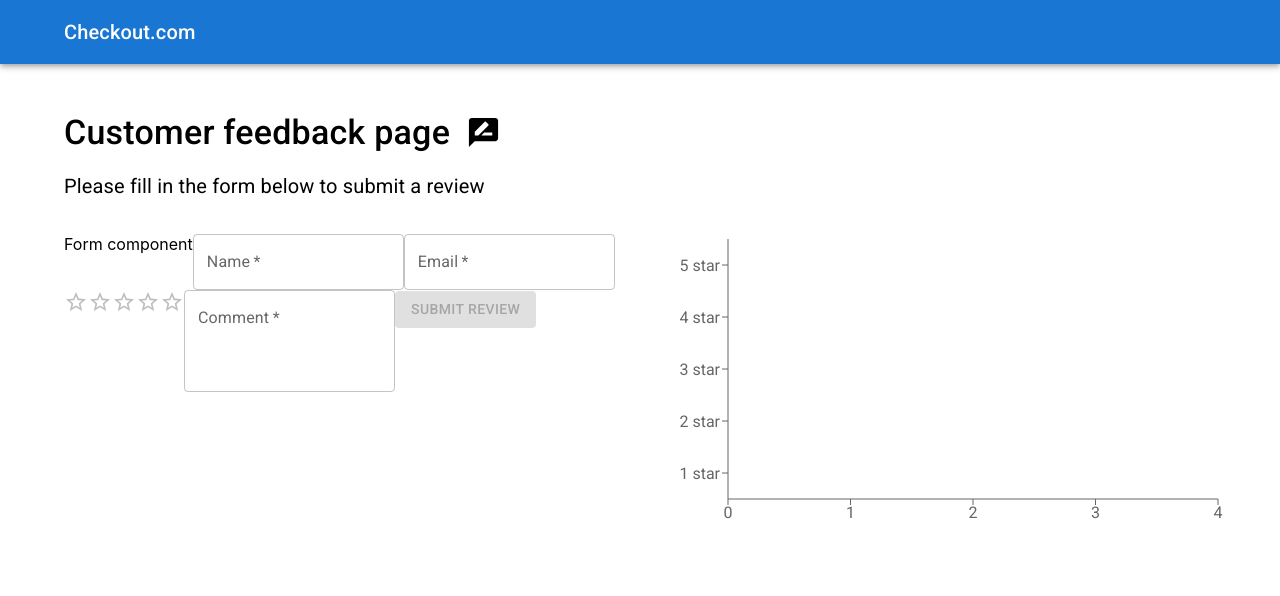
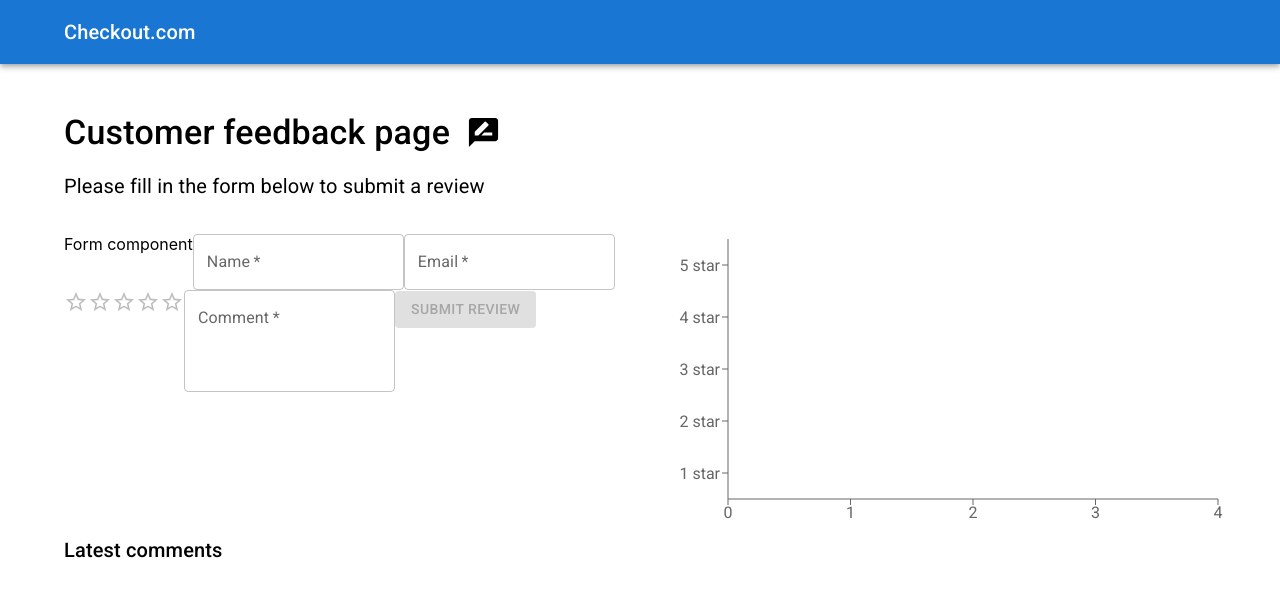
Before and after one commit to jbellmont/customer-feedback-page, a React (Vite) app: page / in a window 1280 px wide. Shown: the top 596 px of the page. Built offline with nearby package versions, Linux system fonts and the light colour scheme.

Commit message:
Add Latest Comments heading

```diff
--- a/src/features/app/App.tsx
+++ b/src/features/app/App.tsx
@@ -96,6 +96,9 @@ const App = () => {
           </Grid>
         </Grid>
         {/* TODO(jackbellmont): Handle review list of 0. "No reviews" */}
+        <Typography component="h3" sx={{fontWeight: 500}} variant="h6">
+          Latest comments
+        </Typography>
         <ReviewsList reviews={reviews} />
       </Container>
     </>
```
